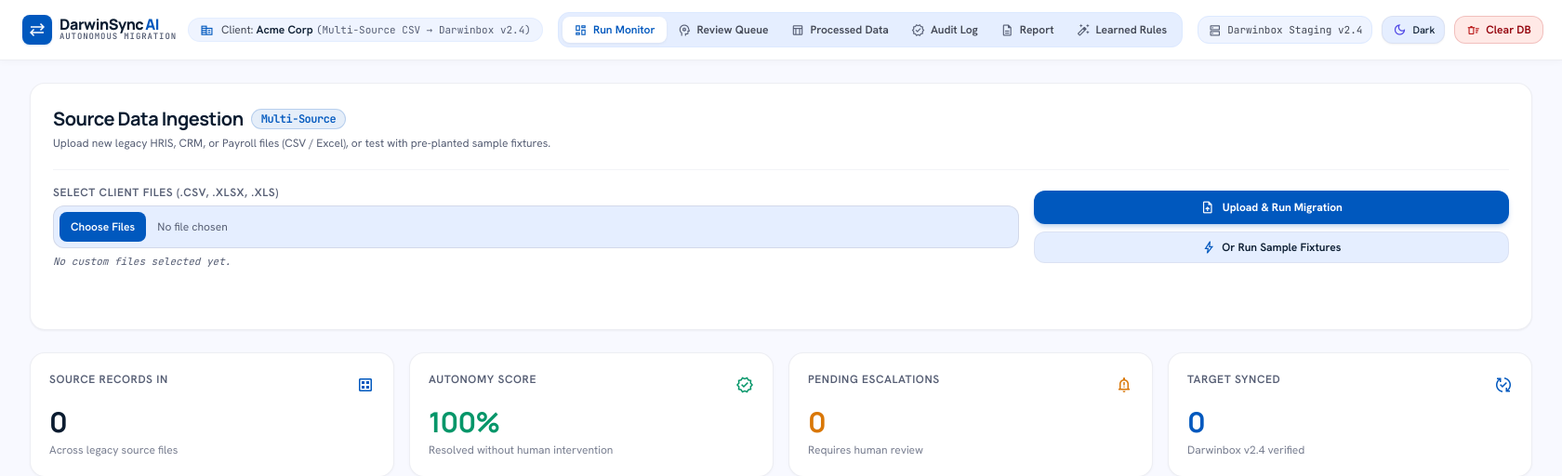
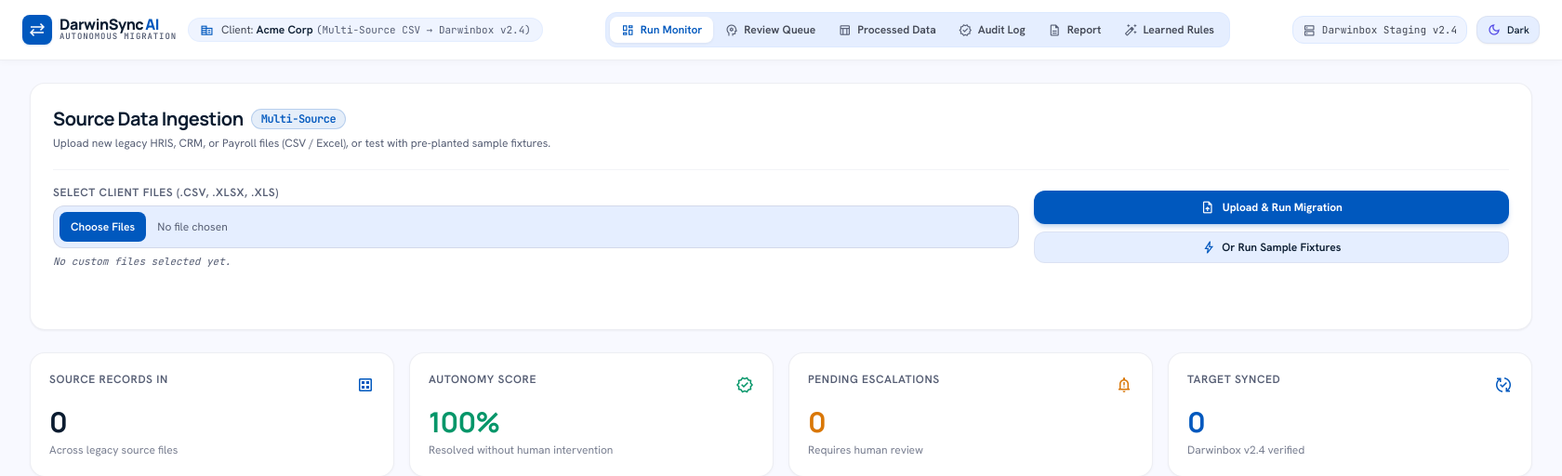
Before and after one commit to Anshik55/FDE, a FastAPI app: page / in a window 1680 px wide. Shown: the top 512 px of the page at 93% size. Run offline with FastAPI, Linux system fonts and the light colour scheme; data that the repository does not hold is empty; some libraries are stand-ins or nearby versions.

Commit message:
style: polish 1-page PDF layout and remove clear db button

```diff
--- a/app/templates/base.html
+++ b/app/templates/base.html
@@ -216,17 +216,6 @@
                     <span id="theme-toggle-icon" class="material-symbols-outlined text-[16px] text-indigo-600">dark_mode</span>
                     <span id="theme-toggle-text" class="hidden sm:inline text-[11px] font-medium">Dark</span>
                 </button>
-
-                <!-- Clear DB Action Button -->
-                <button
-                    hx-post="/api/db/reset"
-                    hx-confirm="Reset the entire migration database and clear all previous runs?"
-                    onclick="if (window.location.pathname !== '/') { setTimeout(() => window.location.href = '/', 200); }"
-                    class="px-3 py-1.5 rounded-xl text-xs font-semibold bg-error-container/60 hover:bg-error-container text-on-error-container border border-error/20 flex items-center gap-1.5 transition cursor-pointer"
-                    title="Wipe database and restart fresh">
-                    <span class="material-symbols-outlined text-[15px] text-error">delete_sweep</span>
-                    <span class="hidden sm:inline">Clear DB</span>
-                </button>
             </div>
         </div>
     </header>
```
Also changed, not shown: 1 other file.
